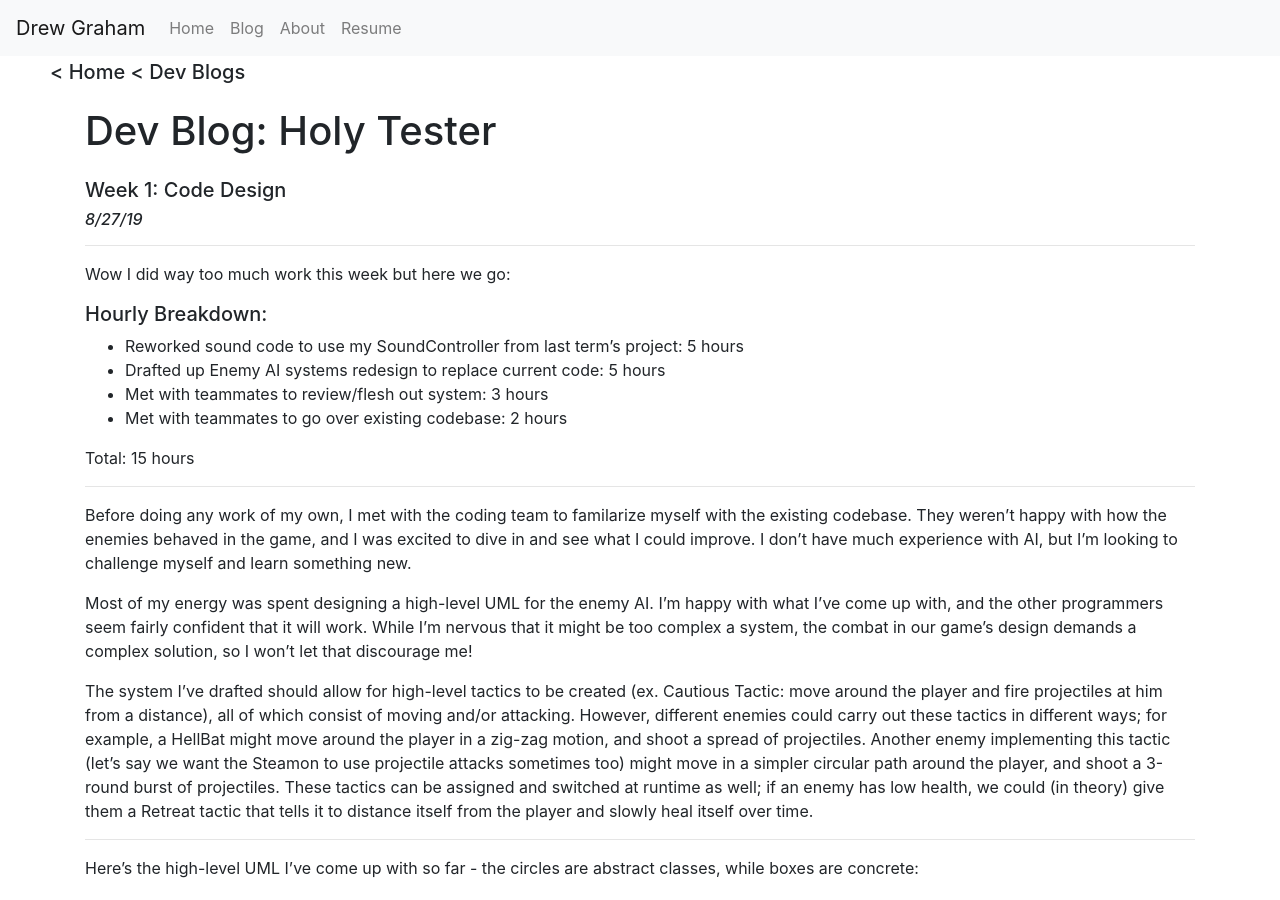
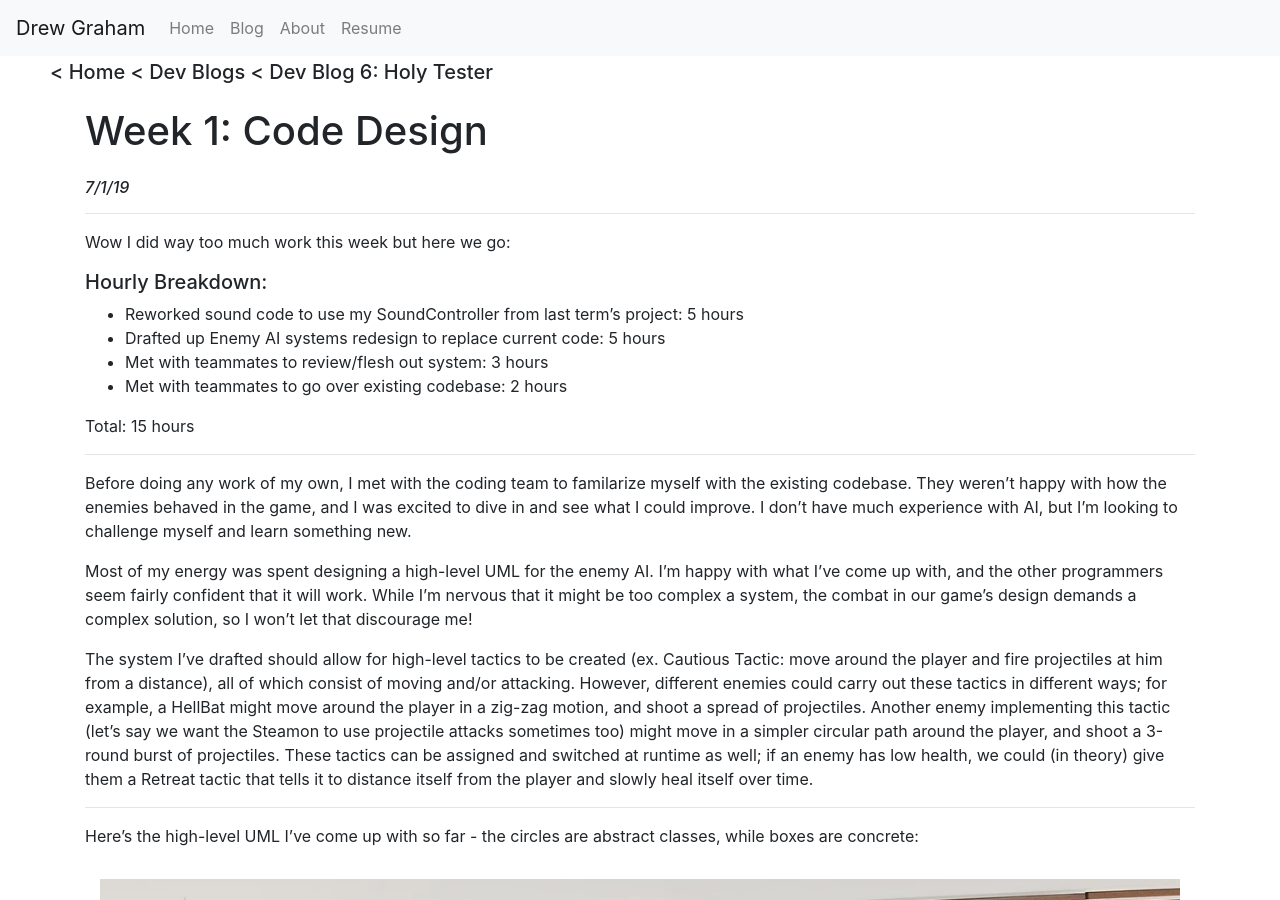
Before and after one commit to dmg9626/dmg9626.github.io, a Jekyll site: the page built from blog/holy-tester/log-1.md, in a window 1280 px wide and 900 px high. Built offline with Jekyll 4.4.1, drawn with Linux system fonts in a browser that asks for light colours; nearby versions of some CDN libraries; library files that are not in the unit come from our copies.

Commit message:
organizing devblog images by week; added breadcrumbs pointing back to devblog index

```diff
--- a/blog/holy-tester/log-1.md
+++ b/blog/holy-tester/log-1.md
@@ -1,10 +1,13 @@
 ---
 layout: post
-title:  "Dev Blog: Holy Tester"
-subtitle: "Week 1: Code Design"
-date: "8/27/19"
+title:  "Week 1: Code Design"
+date: "7/1/19"
 category: blog
 post_id: none
+
+breadcrumbs:
+    - link: "/blog/holy-tester"
+      label: "Dev Blog 6: Holy Tester"
 ---
 
 Wow I did way too much work this week but here we go:
@@ -29,6 +32,6 @@ The system I've drafted should allow for high-level tactics to be created (ex. C
 
 Here's the high-level UML I've come up with so far - the circles are abstract classes, while boxes are concrete:
 
-<img src="/assets/images/blog/holy-tester/code/combat-manager-UML.png" class="blog rounded mx-auto d-block" width="100%" height="auto">
+<img src="/assets/images/blog/holy-tester/log-1/combat-manager-UML.png" class="blog rounded mx-auto d-block" width="100%" height="auto">
 
 Hopefully I'm not in way over my head.
```
Also changed, not shown: assets/images/blog/holy-tester/log-1/combat-manager-UML.png (renamed from assets/images/blog/holy-tester/code/combat-manager-UML.png).
